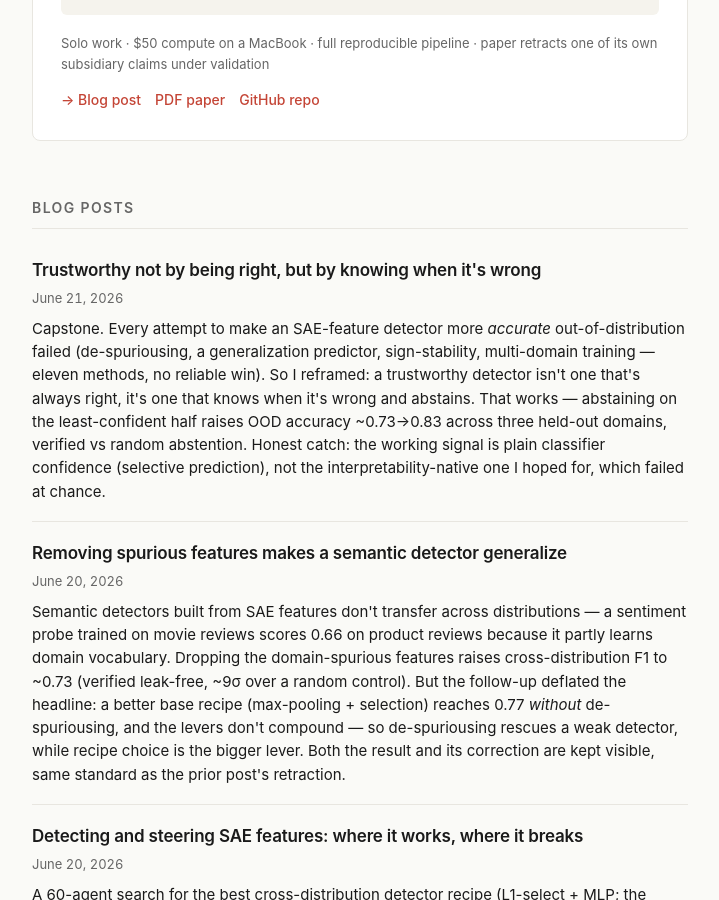
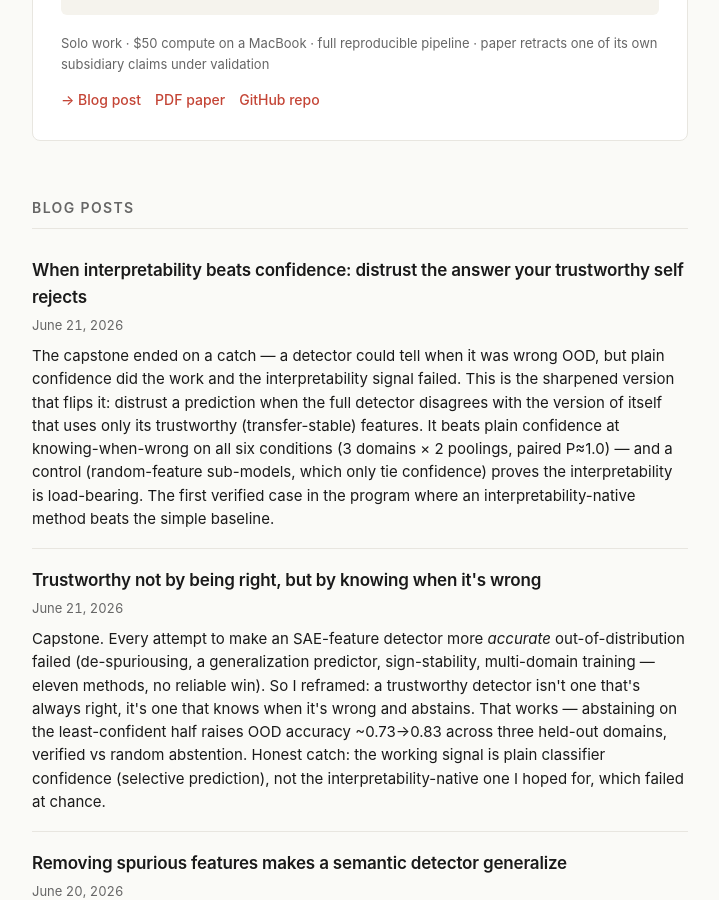
Before and after one commit to OE-GOD/OE-GOD.github.io, a Jekyll site: the page built from index.html, in a window 1280 px wide and 900 px high, scrolled down 1246 px. Shown: the whole window, without its empty margins (280-999 px from the left). Built offline with Jekyll 4.4.1, drawn with Linux system fonts in a browser that asks for light colours.

Commit message:
Add post: interpretability beats confidence at knowing-when-wrong (verified positive)
Sharpened interp abstention signal — distrust predictions where the full detector
disagrees with its reliable-features-only self — beats plain confidence on all 6
conditions (3 domains x 2 poolings, paired P~1.0). Load-bearing control passes:
random-feature sub-models only tie confidence; reliable-feature ones win by +0.02
to +0.13. Flips the capstone's catch: interpretability DOES add value to OOD trust.
Listed on homepage.

Co-Authored-By: Claude Opus 4.8 (1M context) <noreply@anthropic.com>

```diff
--- a/index.html
+++ b/index.html
@@ -64,6 +64,12 @@ layout: home
 
   <ul class="post-list">
     <li class="post-item">
+      <a class="post-link" href="/2026/06/21/interpretability-beats-confidence/">When interpretability beats confidence: distrust the answer your trustworthy self rejects</a>
+      <span class="post-date">June 21, 2026</span>
+      <p class="post-excerpt">The capstone ended on a catch — a detector could tell when it was wrong OOD, but plain confidence did the work and the interpretability signal failed. This is the sharpened version that flips it: distrust a prediction when the full detector disagrees with the version of itself that uses only its trustworthy (transfer-stable) features. It beats plain confidence at knowing-when-wrong on all six conditions (3 domains × 2 poolings, paired P≈1.0) — and a control (random-feature sub-models, which only tie confidence) proves the interpretability is load-bearing. The first verified case in the program where an interpretability-native method beats the simple baseline.</p>
+    </li>
+
+    <li class="post-item">
       <a class="post-link" href="/2026/06/21/trustworthy-by-abstention/">Trustworthy not by being right, but by knowing when it's wrong</a>
       <span class="post-date">June 21, 2026</span>
       <p class="post-excerpt">Capstone. Every attempt to make an SAE-feature detector more <em>accurate</em> out-of-distribution failed (de-spuriousing, a generalization predictor, sign-stability, multi-domain training — eleven methods, no reliable win). So I reframed: a trustworthy detector isn't one that's always right, it's one that knows when it's wrong and abstains. That works — abstaining on the least-confident half raises OOD accuracy ~0.73→0.83 across three held-out domains, verified vs random abstention. Honest catch: the working signal is plain classifier confidence (selective prediction), not the interpretability-native one I hoped for, which failed at chance.</p>
```
Also changed, not shown: _posts/2026-06-21-interpretability-beats-confidence.md (added, +64 -0 lines).
